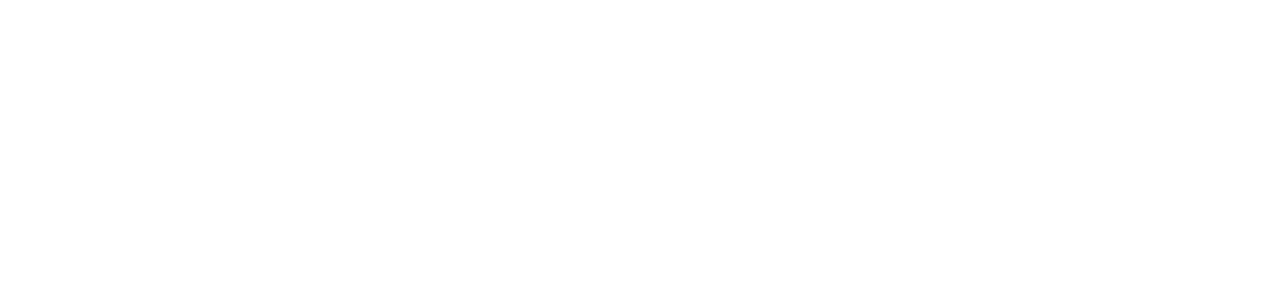
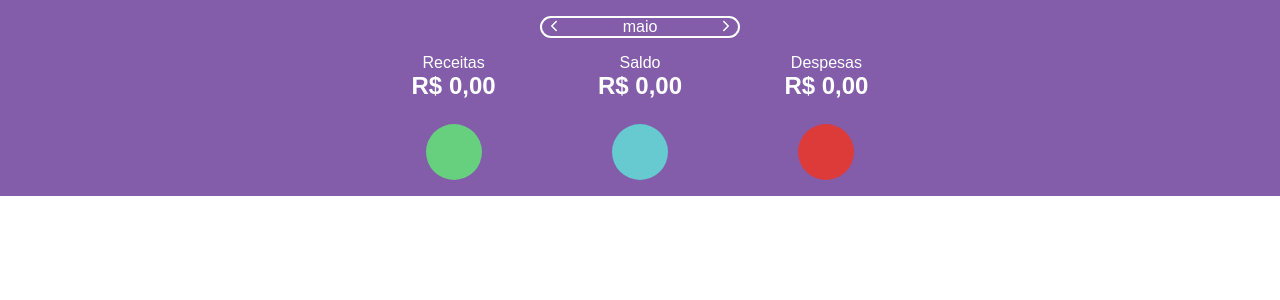
Before and after one commit to leandrohl/kb_finances, a React (Create React App) app: page /home in a window 1280 px wide. Shown: the top 300 px of the page. Built offline with nearby package versions, Linux system fonts and the light colour scheme.

Commit message:
fix: correcoes

```diff
--- /dev/null
+++ b/src/pages/Home/components/Header/index.tsx
@@ -0,0 +1,44 @@
+import React from 'react';
+
+import { IoIosArrowBack, IoIosArrowForward } from 'react-icons/io';
+// import { FaPiggyBank } from 'react-icons/fa';
+import * as S from './styles';
+
+const Header: React.FC = () => (
+  <S.Container>
+    <S.ContainerMenu>
+      <S.Data>
+        <IoIosArrowBack
+          size={16}
+        />
+        maio
+        <IoIosArrowForward
+          size={16}
+        />
+      </S.Data>
+    </S.ContainerMenu>
+    <S.ContainerInfos>
+      <S.Info>
+        <span>Receitas</span>
+        <h2>R$ 0,00</h2>
+        <S.Icon color="#66D07E" />
+      </S.Info>
+      <S.Info>
+        <span>Saldo</span>
+        <h2>R$ 0,00</h2>
+        <S.Icon color="#66CAD0">
+          {/* <FaPiggyBank
+            size={16}
+          /> */}
+        </S.Icon>
+      </S.Info>
+      <S.Info>
+        <span>Despesas</span>
+        <h2>R$ 0,00</h2>
+        <S.Icon color="#DD3A3A" />
+      </S.Info>
+    </S.ContainerInfos>
+  </S.Container>
+);
+
+export default Header;
--- /dev/null
+++ b/src/pages/Home/components/Header/styles.ts
@@ -0,0 +1,58 @@
+import styled from 'styled-components';
+
+export const Container = styled.header`
+    width: 100%;
+    background: #835DAA;
+    text-align: center;
+`;
+
+export const ContainerMenu = styled.div`
+    padding-top: 16px;
+    display: flex;
+    justify-content: center;
+`;
+
+export const Data = styled.span`
+    display: flex;
+    justify-content: space-between;
+    border: solid 2px #FFFFFF;
+    color: #FFFFFF;
+    border-radius: 32px;
+    font-size: 16px;
+    font-weight: 500;
+    padding: 0 4px;
+    width: 200px;
+`;
+
+export const ContainerInfos = styled.div`
+    width: 100%;
+    display: flex;
+    align-items: center;
+    justify-content: center;
+
+    padding: 16px 0;
+
+    @media(max-width: 480px) {
+        flex-direction: column;
+    }
+`;
+
+export const Info = styled.div`
+    display: flex;
+    flex-direction: column;
+    align-items: center;
+    justify-content: center;
+    height: 100%;
+    padding: 0 4%;
+    color: #FFFFFF;
+    > h1{
+        margin: 0;
+    }
+`;
+
+export const Icon = styled.div`
+    background-color: ${(props) => props.color};
+    margin-top: 24px;
+    padding: 28px;
+    border-radius: 50%;
+`;
--- /dev/null
+++ b/src/pages/Home/index.tsx
@@ -0,0 +1,98 @@
+import React from 'react';
+import * as S from './styles';
+
+// import { MonetarioContext } from '../../context/index';
+import Header from './components/Header';
+
+const Home: React.FC = () => {
+//   const context = useContext(MonetarioContext);
+//   const { despesas, receitas } = context;
+
+  const teste = 1;
+  console.log(teste);
+
+  //   const [openAdicionarReceita, setOpenAdicionarReceita] = useState(false);
+  //   const [openAdicionarDespesa, setOpenAdicionarDespesa] = useState(false);
+
+  //   const closeAdicionarReceita = () => {
+  //     setOpenAdicionarReceita(false);
+  //   };
+
+  //   const closeAdicionarDespesa = () => {
+  //     setOpenAdicionarDespesa(false);
+  //   };
+
+  //   const renderModalAdicionarReceita = () => (
+  //     <CardReceitas close={closeAdicionarReceita} />
+  //   );
+
+  //   const renderModalAdicionarDespesa = () => (
+  //     <CardDespesas close={closeAdicionarDespesa} />
+  //   );
+
+  //   const renderDespesas = () => (
+  //     despesas.map((despesa, index) => (
+  //       <Despesa key={index}>
+  //         <span>{despesa.descricao}</span>
+  //         <span>{despesa.categoria}</span>
+  //         <span>{despesa.custo}</span>
+  //       </Despesa>
+  //     ))
+  //   );
+
+  //   const renderReceitas = () => (
+  //     receitas.map((receita, index) => (
+  //       <Receita key={index}>
+  //         <span>{receita.descricao}</span>
+  //         <span>{receita.categoria}</span>
+  //         <span>{receita.custo}</span>
+  //       </Receita>
+  //     ))
+  //   );
+
+  return (
+    <S.Container>
+      <Header />
+      {/* <BodyContainer>
+        <ButtonsAdd colorReceita="#73E07E" colorDespesa="">
+          <Button color="#73E07E" onClick={() => setOpenAdicionarReceita(true)}>
+            Adicionar Receita
+          </Button>
+          <Button color="#D86161" onClick={() => setOpenAdicionarDespesa(true)}>
+            Adicionar Despesa
+          </Button>
+        </ButtonsAdd>
+        <Movimentacoes>
+          <CardMovimentacao>
+            <h3>Receitas</h3>
+            {renderReceitas()}
+          </CardMovimentacao>
+          <CardMovimentacao>
+            <h3>Despesas</h3>
+            {renderDespesas()}
+          </CardMovimentacao>
+        </Movimentacoes>
+        <CardHorizontal>
+          <h3>Despesas por categoria</h3>
+          <DespesasPorCategoria />
+        </CardHorizontal>
+        <CardHorizontal>
+          <h3>Economia mensal</h3>
+          <EconomiaMensal />
+        </CardHorizontal>
+        <CardHorizontal>
+          <h3>Gastos totais</h3>
+          <GastosTotais />
+        </CardHorizontal>
+        <CardHorizontal>
+          <h3>Como melhoria minha economia</h3>
+          <MelhorarEconomia />
+        </CardHorizontal>
+      </BodyContainer> */}
+      {/* {openAdicionarReceita && renderModalAdicionarReceita()}
+      {openAdicionarDespesa && renderModalAdicionarDespesa()} */}
+    </S.Container>
+  );
+};
+
+export default Home;
--- /dev/null
+++ b/src/pages/Home/styles.ts
@@ -0,0 +1,93 @@
+import styled from 'styled-components';
+
+export const Container = styled.div`
+`;
+
+export const BodyContainer = styled.div`
+    width: 100%;
+    background-color: #00000010;
+    display: flex;
+    flex-direction: column;
+    align-items: center;
+`;
+
+export const ButtonsAdd = styled.div`
+    display: flex;
+    align-items: center;
+    justify-content: center;
+    padding: 32px 0;
+`;
+
+export const Button = styled.button`
+    margin: 0 32px;
+    padding: 20px 40px;
+    font-size: 20px;
+    font-weight: 600;
+    border: 0;
+    color: #FFFFFF;
+    border-radius: 16px;
+    cursor: pointer;
+    background: ${(props) => props.color};
+
+`;
+
+export const Movimentacoes = styled.div`
+    display: flex;
+    justify-content: center;
+    padding: 16px 0;
+    width: 80%;
+`;
+
+export const CardMovimentacao = styled.div`
+    height: 400px;
+    width: 100%;
+    background: #FFFFFF;
+    margin: 0px 16px;
+    border-radius: 8px;
+
+    padding: 16px 32px;
+    overflow-y: auto;
+    h3{
+        padding: 8px 0;
+    }
+`;
+
+export const Receita = styled.div`
+    display: flex;
+    justify-content:space-between;
+    align-items: center;
+    padding: 16px;
+    width: 100%;
+    height: 50px;
+    border-radius: 8px;
+    border: 1px solid #73E07E;
+    margin: 8px 0;
+`;
+
+export const Despesa = styled.div`
+    display: flex;
+    justify-content:space-between;
+    align-items: center;
+    padding: 16px;
+    width: 100%;
+    height: 50px;
+    border-radius: 8px;
+    border: 1px solid #D86161;
+    margin: 8px 0;
+`;
+
+export const CardHorizontal = styled.div`
+    width: 80%;
+    background: #FFFFFF;
+    margin: 16px 0;
+    border-radius: 8px;
+
+    padding: 16px 32px;
+    overflow-y: auto;
+    h3{
+        padding: 8px 0;
+    }
+    img{
+        height: 90%;
+    }
+`;
--- a/src/routes/index.tsx
+++ b/src/routes/index.tsx
@@ -4,6 +4,7 @@
 import {
   BrowserRouter, Switch, Route,
 } from 'react-router-dom';
+import Home from '../pages/Home';
 
 import Login from '../pages/Login';
 
@@ -25,6 +26,7 @@
     <BrowserRouter>
       <Switch>
         <Route path="/login" exact component={Login} />
+        <Route path="/home" exact component={Home} />
       </Switch>
     </BrowserRouter>
   );
```
